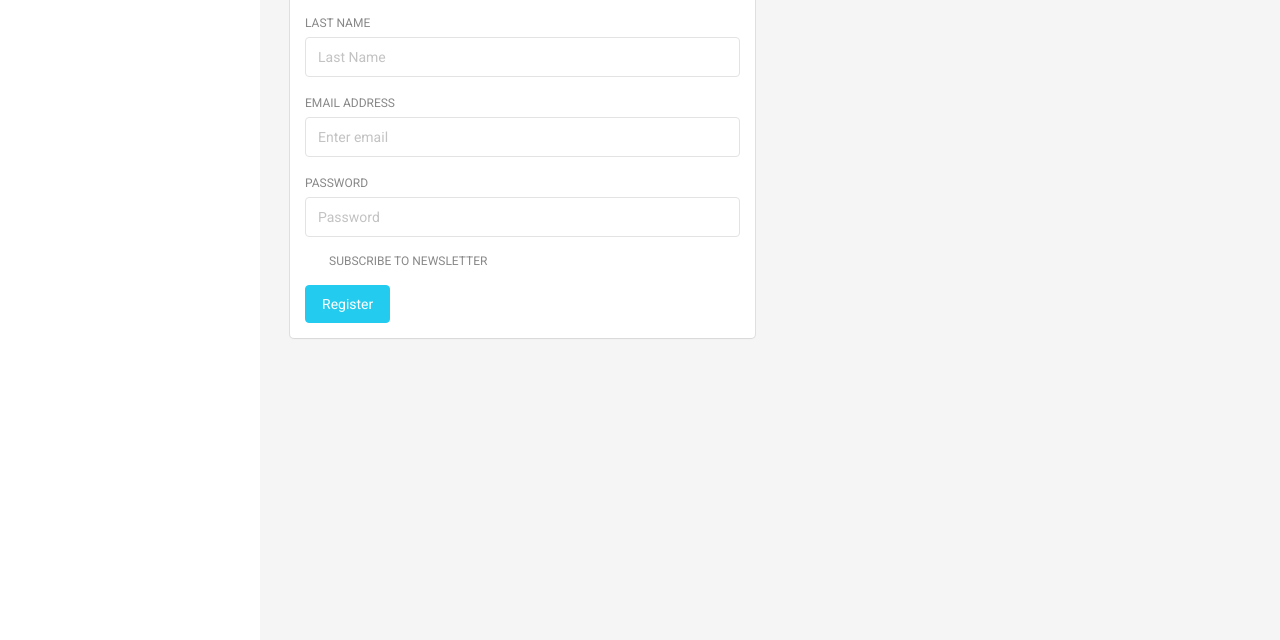
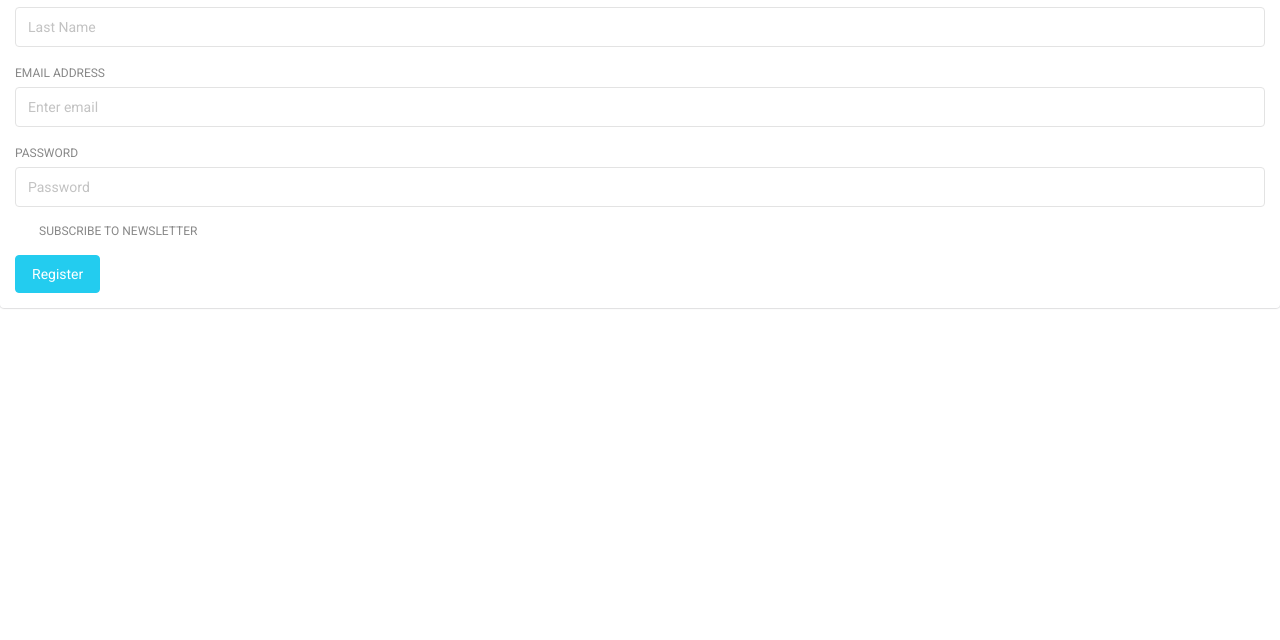
Before and after one commit to BetsyGott/angularSandbox, a plain HTML site: page lf_dashboard/forms/form_component.html in a window 1280 px wide. Shown: the part 160-800 px from the top of the page. Drawn offline with Linux system fonts and the light colour scheme.

Commit message:
took out extraneous code from form component template

```diff
--- a/lf_dashboard/forms/form_component.html
+++ b/lf_dashboard/forms/form_component.html
@@ -2,7 +2,7 @@
 <html lang="en">
 <head>
     <meta charset="utf-8" />
-    <link rel="icon" type="image/png" href="../../assets/img/favicon.ico">
+
     <meta http-equiv="X-UA-Compatible" content="IE=edge,chrome=1" />
 
     <title>Light Bootstrap Dashboard PRO by Creative Tim</title>
@@ -10,16 +10,11 @@
     <meta content='width=device-width, initial-scale=1.0, maximum-scale=1.0, user-scalable=0' name='viewport' />
     <meta name="viewport" content="width=device-width" />
 
-
     <!-- Bootstrap core CSS     -->
     <link href="../assets/css/bootstrap.min.css" rel="stylesheet" />
 
     <!--  Light Bootstrap Dashboard core CSS    -->
     <link href="../assets/css/light-bootstrap-dashboard.css" rel="stylesheet"/>
-
-    <!--  CSS for Demo Purpose, don't include it in your project     -->
-    <link href="../assets/css/demo.css" rel="stylesheet" />
-
 
     <!--     Fonts and icons     -->
     <link href="http://maxcdn.bootstrapcdn.com/font-awesome/latest/css/font-awesome.min.css" rel="stylesheet">
@@ -29,13 +24,6 @@
 </head>
 <body>
 
-    <div class="wrapper">
-
-        <div class="main-panel">
-           <div class="content">
-                <div class="container-fluid">
-                    <div class="row">
-                        <div class="col-md-6">
     <div class="card">
         <div class="header">Create an Account</div>
         <div class="content">
@@ -58,22 +46,16 @@
                 </div>
                 <div class="form-group">
                      <label class="checkbox">
-                                                <input type="checkbox" data-toggle="checkbox" value="" checked>Subscribe to newsletter</label>
+                      <input type="checkbox" data-toggle="checkbox" value="" checked>
+                         Subscribe to newsletter
+                     </label>
                 </div>
-
 
                 <button type="submit" class="btn btn-fill btn-info">Register</button>
             </form>
         </div>
     </div> <!-- end card -->
 
-                        </div>
-
-                </div>
-            </div>
-        </div>
-    </div>
-
 </body>
 
 </html>
```
Lines whose indentation alone changed are shown as unchanged.
